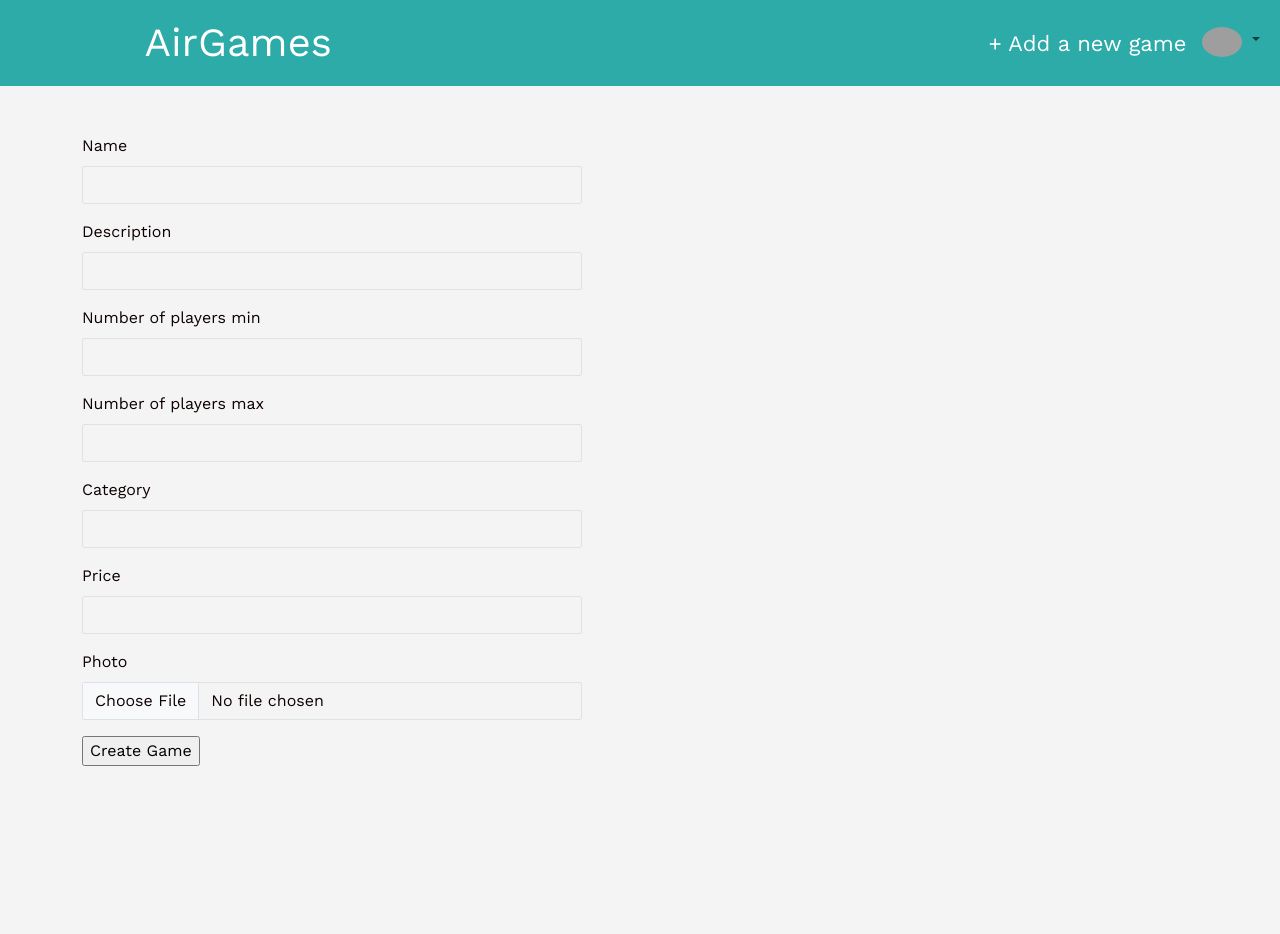
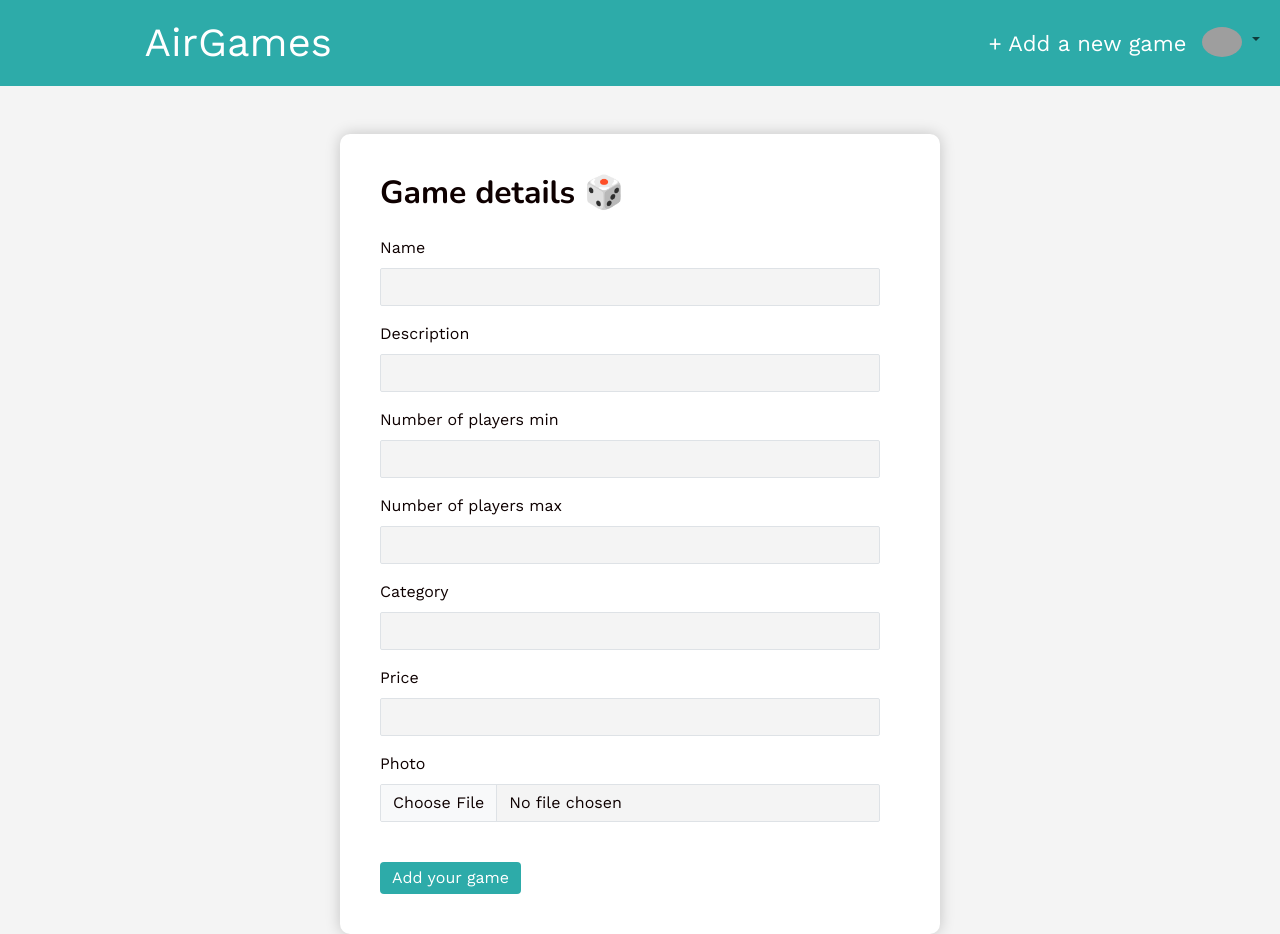
Before and after one commit to NicolasWaenia/AirGames, a Rails app: page /games/new in a window 1280 px wide. Before the commit the page ends 766 px from the top, so only its background shows below. Run offline with Rails 7, Linux system fonts and the light colour scheme; a user stored in the database is signed in; style sheets or scripts are compiled from the project's sources; some libraries are stand-ins or nearby versions; grey boxes are pictures that could not be loaded.

Commit message:
Form game ok

```diff
--- a/app/assets/stylesheets/components/_card.scss
+++ b/app/assets/stylesheets/components/_card.scss
@@ -77,3 +77,11 @@
 .card-booking .text-accepted {
   font-size: 10px;
 }
+
+.card-form {
+  background: white;
+  box-shadow: 0 0 15px rgba(0,0,0,0.2);
+  border-radius: 10px;
+  padding: 40px;
+  width: 600px;
+}
--- a/app/views/games/new.html.erb
+++ b/app/views/games/new.html.erb
@@ -2,8 +2,9 @@
   <i id="back-btn" class="fa-solid fa-circle-chevron-left"></i>
 <% end %>
 
-
-<%= simple_form_for @game do |f|  %>
+<div class="d-flex justify-content-center">
+  <%= simple_form_for @game, html: {class: "card-form"} do |f|  %>
+    <h2 class="fw-bold mb-4">Game details 🎲</h2>
     <%= f.input :name, input_html: {class: "form-field"} %>
     <%= f.input :description, input_html: {class: "form-field"} %>
     <%= f.input :number_of_players_min , collection: (1..6), input_html: {class: "form-field"}  %>
@@ -11,5 +12,6 @@
     <%= f.input :category, collection: ["Card Game", "Adventure", "Farming", "Music", "Party Game", "Science Fiction", "Negotiation", "Children's Game", "Action/Dexterity", "Bluffing", "Murder/Mystery"], placeholder: "Card Game", input_html: {class: "form-field"} %>
     <%= f.input :price, step: '0.01', min: 1, input_html: {class: "form-field"} %>
     <%= f.input :photo, as: :file, input_html: {class: "form-field"} %>
-  <%= f.submit %>
+    <%= f.submit 'Add your game', class: 'submit-btn mt-4' %>
   <% end %>
+</div>
```
Lines whose indentation alone changed are shown as unchanged.
